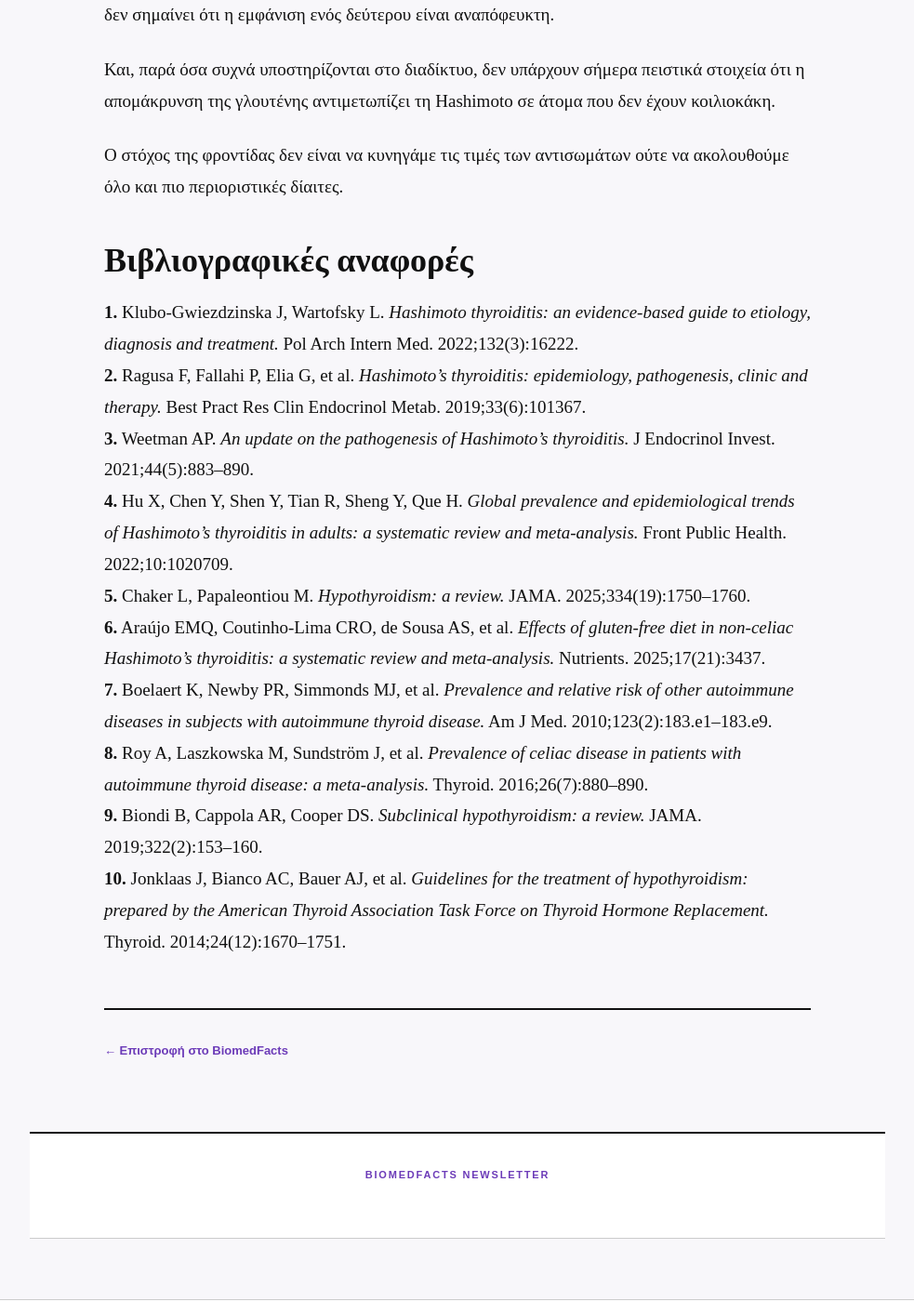
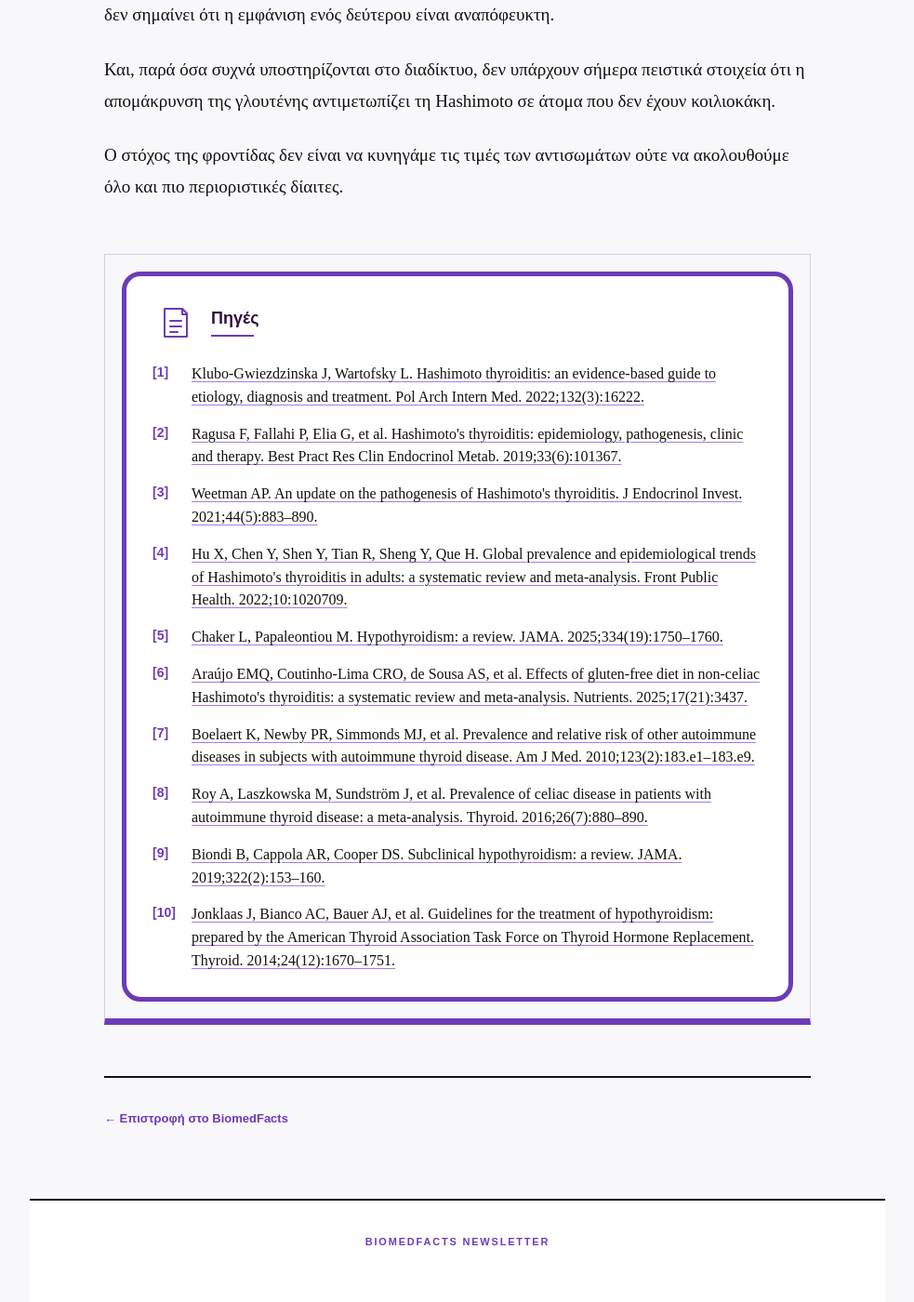
Before and after one commit to BiomedFacts/BiomedFacts, a Jekyll site: the page built from _posts/2026-09-12-8yreoeiditida-hashimoto-ti-symbainei-sto-8yreoeidh.md, in a window 1280 px wide and 1400 px high, scrolled down 10526 px. Shown: the whole window at 93% size, without its empty margins (148-1131 px from the left). Built offline with Jekyll 4.4.1, drawn with Linux system fonts in a browser that asks for light colours; some of the changed lines change nothing that is shown.

Commit message:
Update _posts/2026-09-12-8yreoeiditida-hashimoto-ti-symbainei-sto-8yreoeidh.md (via Pages CMS)

```diff
--- a/_posts/2026-09-12-8yreoeiditida-hashimoto-ti-symbainei-sto-8yreoeidh.md
+++ b/_posts/2026-09-12-8yreoeiditida-hashimoto-ti-symbainei-sto-8yreoeidh.md
@@ -21,6 +21,44 @@ overview: Η θυρεοειδίτιδα Hashimoto είναι ένα αυτοάν
   καθιερωμένη θεραπεία είναι η λεβοθυροξίνη. Παράλληλα, δεν υπάρχουν επαρκή
   επιστημονικά δεδομένα που να υποστηρίζουν τη συστηματική αποφυγή γλουτένης σε
   ασθενείς χωρίς κοιλιοκάκη.
+sources:
+  - reference: "Klubo-Gwiezdzinska J, Wartofsky L. Hashimoto thyroiditis: an
+      evidence-based guide to etiology, diagnosis and treatment. Pol Arch Intern
+      Med. 2022;132(3):16222."
+    url: https://doi.org/10.20452/pamw.16222
+  - reference: "Ragusa F, Fallahi P, Elia G, et al. Hashimoto's thyroiditis:
+      epidemiology, pathogenesis, clinic and therapy. Best Pract Res Clin
+      Endocrinol Metab. 2019;33(6):101367."
+    url: https://www.sciencedirect.com/science/article/abs/pii/S1521690X19301186?via%3Dihub
+  - reference: Weetman AP. An update on the pathogenesis of Hashimoto's thyroiditis.
+      J Endocrinol Invest. 2021;44(5):883–890.
+    url: https://doi.org/10.1007/s40618-020-01477-1
+  - reference: "Hu X, Chen Y, Shen Y, Tian R, Sheng Y, Que H. Global prevalence and
+      epidemiological trends of Hashimoto's thyroiditis in adults: a systematic
+      review and meta-analysis. Front Public Health. 2022;10:1020709."
+    url: https://www.frontiersin.org/journals/public-health/articles/10.3389/fpubh.2022.1020709/full
+  - reference: "Chaker L, Papaleontiou M. Hypothyroidism: a review. JAMA.
+      2025;334(19):1750–1760."
+    url: https://jamanetwork.com/journals/jama/article-abstract/2838457
+  - reference: "Araújo EMQ, Coutinho-Lima CRO, de Sousa AS, et al. Effects of
+      gluten-free diet in non-celiac Hashimoto's thyroiditis: a systematic
+      review and meta-analysis. Nutrients. 2025;17(21):3437."
+    url: https://doi.org/10.3390/nu17213437
+  - reference: Boelaert K, Newby PR, Simmonds MJ, et al. Prevalence and relative
+      risk of other autoimmune diseases in subjects with autoimmune thyroid
+      disease. Am J Med. 2010;123(2):183.e1–183.e9.
+    url: "- [[7]](https://www.amjmed.com/article/S0002-9343(09)00868-7/abstract)"
+  - reference: "Roy A, Laszkowska M, Sundström J, et al. Prevalence of celiac
+      disease in patients with autoimmune thyroid disease: a meta-analysis.
+      Thyroid. 2016;26(7):880–890."
+    url: https://journals.sagepub.com/doi/10.1089/thy.2016.0108
+  - reference: "Biondi B, Cappola AR, Cooper DS. Subclinical hypothyroidism: a
+      review. JAMA. 2019;322(2):153–160."
+    url: https://jamanetwork.com/journals/jama/article-abstract/2737687
+  - reference: "Jonklaas J, Bianco AC, Bauer AJ, et al. Guidelines for the treatment
+      of hypothyroidism: prepared by the American Thyroid Association Task Force
+      on Thyroid Hormone Replacement. Thyroid. 2014;24(12):1670–1751."
+    url: https://doi.org/10.1089/thy.2014.0028
 ---
 Το να ακούσει κάποιος ότι το ανοσοποιητικό του σύστημα επιτίθεται στον θυρεοειδή του μπορεί να ακούγεται ανησυχητικό. Και αν αναζητήσετε πληροφορίες για τη θυρεοειδίτιδα Hashimoto στο διαδίκτυο, είναι πολύ πιθανό να συναντήσετε μεγάλες λίστες συμπτωμάτων, αυστηρές δίαιτες, συμπληρώματα και ισχυρισμούς για θεραπεία ή ίαση του θυρεοειδούς.
 
@@ -67,7 +105,7 @@ overview: Η θυρεοειδίτιδα Hashimoto είναι ένα αυτοάν
 
 Κάποιος μπορεί, επομένως, να έχει θετικά αντισώματα θυρεοειδούς και ενδείξεις Hashimoto, ενώ εξακολουθεί να έχει φυσιολογικά επίπεδα TSH και ελεύθερης T4. Αυτή η κατάσταση ονομάζεται **ευθυρεοειδισμός**.[[1]](https://doi.org/10.20452/pamw.16222)
 
-Σε ορισμένα άτομα η λειτουργία του θυρεοειδούς παραμένει φυσιολογική για μεγάλο χρονικό διάστημα. Σε άλλα, η προοδευτική βλάβη του θυρεοειδούς οδηγεί τελικά σε υποκλινικό ή έκδηλο υποθυρεοειδισμό.[[1]](https://doi.org/10.20452/pamw.16222), [[5]](https://jamanetwork.com/journals/jama/article-abstract/2838457), [9]
+Σε ορισμένα άτομα η λειτουργία του θυρεοειδούς παραμένει φυσιολογική για μεγάλο χρονικό διάστημα. Σε άλλα, η προοδευτική βλάβη του θυρεοειδούς οδηγεί τελικά σε υποκλινικό ή έκδηλο υποθυρεοειδισμό.[[1]](https://doi.org/10.20452/pamw.16222), [[5]](https://jamanetwork.com/journals/jama/article-abstract/2838457), [[9]](https://jamanetwork.com/journals/jama/article-abstract/2737687)
 
 ## **Ποια συμπτώματα μπορεί να προκαλέσει η Hashimoto;**
 
@@ -221,16 +259,3 @@ overview: Η θυρεοειδίτιδα Hashimoto είναι ένα αυτοάν
 Και, παρά όσα συχνά υποστηρίζονται στο διαδίκτυο, δεν υπάρχουν σήμερα πειστικά στοιχεία ότι η απομάκρυνση της γλουτένης αντιμετωπίζει τη Hashimoto σε άτομα που δεν έχουν κοιλιοκάκη.
 
 Ο στόχος της φροντίδας δεν είναι να κυνηγάμε τις τιμές των αντισωμάτων ούτε να ακολουθούμε όλο και πιο περιοριστικές δίαιτες.
-
-# Βιβλιογραφικές αναφορές
-
-**1.** Klubo-Gwiezdzinska J, Wartofsky L. *Hashimoto thyroiditis: an evidence-based guide to etiology, diagnosis and treatment.* Pol Arch Intern Med. 2022;132(3):16222.
-**2.** Ragusa F, Fallahi P, Elia G, et al. *Hashimoto's thyroiditis: epidemiology, pathogenesis, clinic and therapy.* Best Pract Res Clin Endocrinol Metab. 2019;33(6):101367.
-**3.** Weetman AP. *An update on the pathogenesis of Hashimoto's thyroiditis.* J Endocrinol Invest. 2021;44(5):883–890.
-**4.** Hu X, Chen Y, Shen Y, Tian R, Sheng Y, Que H. *Global prevalence and epidemiological trends of Hashimoto's thyroiditis in adults: a systematic review and meta-analysis.* Front Public Health. 2022;10:1020709.
-**5.** Chaker L, Papaleontiou M. *Hypothyroidism: a review.* JAMA. 2025;334(19):1750–1760.
-**6.** Araújo EMQ, Coutinho-Lima CRO, de Sousa AS, et al. *Effects of gluten-free diet in non-celiac Hashimoto's thyroiditis: a systematic review and meta-analysis.* Nutrients. 2025;17(21):3437.
-**7.** Boelaert K, Newby PR, Simmonds MJ, et al. *Prevalence and relative risk of other autoimmune diseases in subjects with autoimmune thyroid disease.* Am J Med. 2010;123(2):183.e1–183.e9.
-**8.** Roy A, Laszkowska M, Sundström J, et al. *Prevalence of celiac disease in patients with autoimmune thyroid disease: a meta-analysis.* Thyroid. 2016;26(7):880–890.
-**9.** Biondi B, Cappola AR, Cooper DS. *Subclinical hypothyroidism: a review.* JAMA. 2019;322(2):153–160.
-**10.** Jonklaas J, Bianco AC, Bauer AJ, et al. *Guidelines for the treatment of hypothyroidism: prepared by the American Thyroid Association Task Force on Thyroid Hormone Replacement.* Thyroid. 2014;24(12):1670–1751.
```
